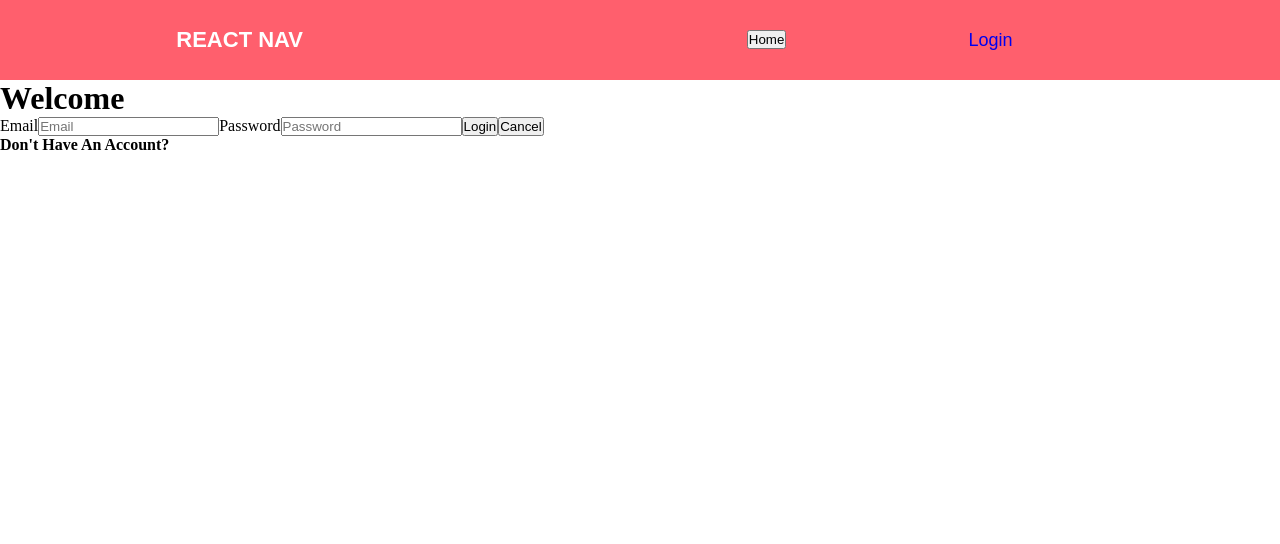
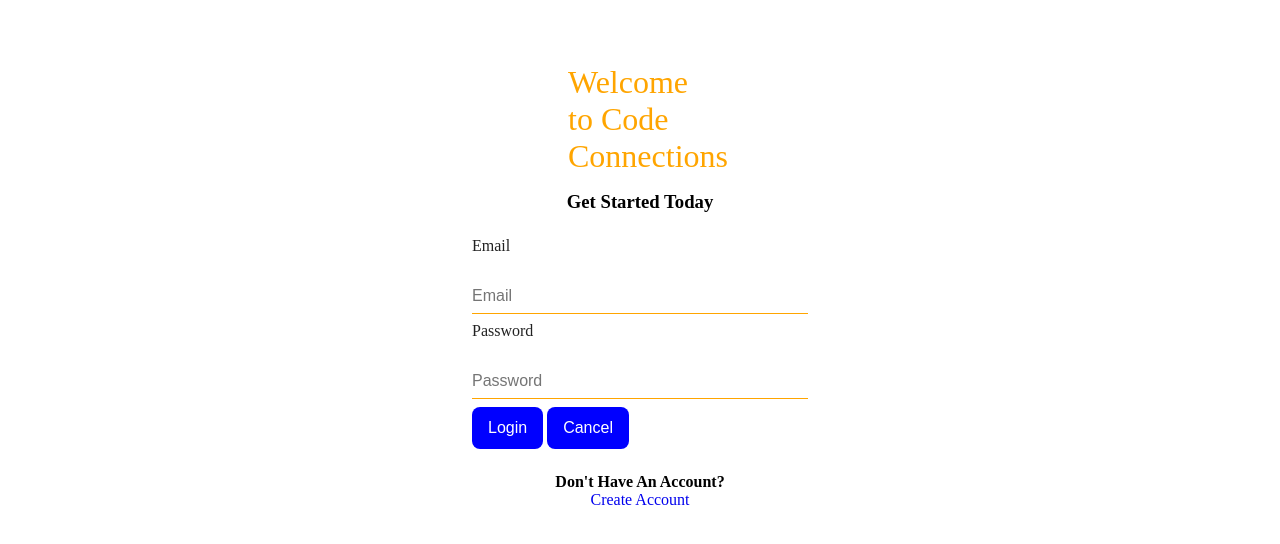
Before and after one commit to erikcorea/fe-final-project, a React (Create React App) app: page / in a window 1280 px wide. Shown: the top 544 px of the page. Built offline with nearby package versions, Linux system fonts and the light colour scheme.

Commit message:
Login css

```diff
--- a/src/App.css
+++ b/src/App.css
@@ -4,6 +4,7 @@
 	box-sizing: border-box;
 }
 
+/* <-------------------------nav bar-----------------------------> */
 li {
 	list-style-type: none;
 }
@@ -18,7 +19,7 @@ nav {
 	min-height: 10vh;
 	align-items: center;
 	font-family: Arial, Helvetica, sans-serif;
-	background-color: #ff5f6d;
+	background-color: #191919;
 	color: white;
 }
 
@@ -37,12 +38,26 @@ nav .nav-links {
 nav .nav-links a {
 	font-size: 18px;
 	font-weight: normal;
-	cursor: pointer;
+  cursor: pointer;
 }
+
+nav .nav-btns{
+  font-size: 18px;
+  font-weight: normal;
+  cursor: pointer;
+  border: none;
+  background: none;
+  color: #fff;
+}
+
 
 
 nav .nav-links a:hover {
 	border-bottom: 1px solid #fff;
+}
+
+nav .nav-btns:hover {
+  border-bottom: 1px solid #fff;
 }
 
 nav .burger {
@@ -62,7 +77,7 @@ nav .burger {
     top: 0;
     left: 0;
     height: 100vh;
-    background-color: #e04956;
+    background-color: #262626;
     padding: 40px;
     width: 40%;
     transform: translateX(-500px);
@@ -83,3 +98,98 @@ nav .burger {
   }
 
 }
+/* <-------------------------nav bar-----------------------------> */
+
+/* <-------------------------login-------------------------------> */
+.login-input, .login-btns {
+	border: none;
+	font-size: 1rem;
+}
+
+.login-btns {
+	background-color: blue;
+	color: #ffffff;
+	padding: 0.75rem 1rem;
+	transition: box-shadow 0.3s ease-in, background-color 0.3s ease-in;
+	border-radius: 8px;
+}
+
+.login-btns + .login-btns {
+	margin-left: 0.25rem;
+}
+
+.login-btns:focus {
+	box-shadow: 0 0 5px#1e90ff;
+	outline: none;
+}
+
+.login-btns:hover {
+	background-color: orange;
+}
+
+#login-form {
+	background-color: white;
+	color: #222222;
+	padding: 1.5rem 2rem;
+	text-align: left;
+}
+
+#login-message {
+	color: orange;
+	font-weight: lighter;
+	margin: 0;
+	padding: 4rem 8rem 1rem;
+	text-align: left;
+}
+
+.login-input {
+	border-bottom: 1px solid orange;
+	display: block;
+	margin: 1.5rem 0 0.5rem;
+	padding: 0.5rem 0;
+	transition: border 0.3s ease-in;
+}
+
+.login-input:focus {
+	border-color: orange;
+	outline: none;
+}
+
+
+.login-input[type='email'],
+.login-input[type='password'] {
+	width: 100%;
+}
+
+.cancel {
+	background-color: orange;
+}
+
+.cancel:focus {
+	box-shadow: 0 0 5px #5f5f5f;
+	outline: none;
+}
+
+.cancel:hover {
+	background-color: orange;
+}
+
+.form-div {
+	color: #ffffff;
+	width: 100%;
+	margin: auto;
+	max-width: 400px;
+	text-align: center;
+}
+
+.invalid,
+.valid {
+	align-items: center;
+	background-color: #ffffff;
+	display: flex;
+	margin: 1rem 0;
+}
+h4, h3 {
+  color: black;
+}
+/* <-------------------------login-------------------------------> */
--- a/src/App.js
+++ b/src/App.js
@@ -3,20 +3,34 @@ import { Route } from 'react-router-dom';
 import Navbar from './components/Navbar';
 import Login from './components/Login';
 import Home from './components/Home';
+import Create from './components/CreateAccount';
 import './App.css';
 
 function App() {
   const [token, setToken] = useState();
   const [refresh, setRefresh] = useState(true);
   return (
-    <div className="App">
-      <Navbar token={token} setToken={setToken} setRefresh={setRefresh} />
-      <main>
-        <Route path='/' exact render={() => <Login setToken={setToken} setRefresh={setRefresh} />} />
-        <Route path='/home' component={Home} />
-      </main>
-    </div>
-  );
+		<div className='App'>
+			<Route
+				path='/home'
+				render={() => (
+					<Navbar token={token} setToken={setToken} setRefresh={setRefresh} />
+				)}
+			/>
+			<main>
+				<Route
+					path='/'
+					exact
+					render={() => <Login setToken={setToken} setRefresh={setRefresh} />}
+				/>
+				<Route
+					path='/home'
+					render={() => <Home refresh={refresh} setRefresh={setRefresh} />}
+				/>
+				<Route path='/create' component={Create} />
+			</main>
+		</div>
+	);
 }
 
 export default App;
--- /dev/null
+++ b/src/components/CreateAccount.js
@@ -0,0 +1,81 @@
+import React, { useState } from 'react';
+import axios from 'axios';
+import { useHistory } from 'react-router-dom';
+import { apiUrl } from '../config';
+
+const CreateAccount = () => {
+    const [regInfo, setRegInfo] = useState({});
+    let history = useHistory();
+
+    function handleChange(event){
+        event.preventDefault();
+        setRegInfo({...regInfo, [event.target.id]: event.target.value});
+    }
+
+    function handleSubmit(event){
+        event.preventDefault();
+        console.log(apiUrl);
+        console.log(regInfo);
+        axios({
+            method: 'POST',
+            url: `${apiUrl}/users/`,
+            data: regInfo,
+            headers: {
+                "Accept": "application/json",
+                "Content-Type": "application/json"
+            }
+        }).catch(console.error);
+        history.push('/');
+    }
+    return (
+			<div>
+				<form onSubmit={handleSubmit}>
+					<input
+						type='text'
+						required
+						id='first_name'
+						placeholder='First Name'
+						onChange={handleChange}
+					/>
+					<input
+						type='text'
+						required
+						id='last_name'
+						placeholder='Last Name'
+						onChange={handleChange}
+					/>
+					<input
+						type='text'
+						required
+						id='username'
+						placeholder='Username'
+						onChange={handleChange}
+					/>
+					<input
+						type='email'
+						required
+						id='email'
+						placeholder='Email'
+						onChange={handleChange}
+					/>
+					<input
+						type='password'
+						required
+						id='password'
+						placeholder='password'
+						onChange={handleChange}
+					/>
+					<input
+						type='password'
+						required
+						id='re_password'
+						placeholder='Retype Password'
+						onChange={handleChange}
+					/>
+					<button type='submit'>Create Account</button>
+				</form>
+			</div>
+		);
+};
+
+export default CreateAccount;
--- a/src/components/Home.js
+++ b/src/components/Home.js
@@ -1,6 +1,7 @@
 import React from 'react';
 
 const Home = () => {
+
     return (
         <div>
             <h1>Home</h1>
--- a/src/components/Login.js
+++ b/src/components/Login.js
@@ -1,5 +1,5 @@
 import React, { useState } from 'react';
-import { useHistory } from 'react-router-dom';
+import { useHistory, Link } from 'react-router-dom';
 import axios from 'axios';
 import { apiUrl } from '../config';
 
@@ -35,30 +35,39 @@ const Login = ({ setToken, setRefresh }) => {
         .catch(console.error);
     }
     return (
-			<div className='form'>
-				<h1>Welcome</h1>
-				<form onSubmit={handleSubmit}>
-					<label htmlFor='email'>Email</label>
+			<div className='form-div'>
+				<h1 id="login-message">Welcome to Code Connections</h1>
+				<h3>Get Started Today</h3>
+				<form id="login-form" onSubmit={handleSubmit}>
+					<label className="login-label" htmlFor='email'>Email</label>
 					<input
+						className='login-input'
 						type='email'
 						placeholder='Email'
 						id='email'
 						onChange={handleChange}
-                        value={loginInfo.email}
-                        name={loginInfo.email}
+						value={loginInfo.email}
+						name={loginInfo.email}
 					/>
-					<label htmlFor='password'>Password</label>
+					<label className="login-label" htmlFor='password'>Password</label>
 					<input
+						className='login-input'
 						type='password'
 						placeholder='Password'
 						id='password'
 						onChange={handleChange}
-                        value={loginInfo.password}
-                        name={loginInfo.password}
+						value={loginInfo.password}
+						name={loginInfo.password}
 					/>
 
-					<button type='submit'>Login</button>
-					<button type='button' onClick={handleCancel} className='cancel'>
+					<button className='login-btns' type='submit'>
+						Login
+					</button>
+					<button
+						type='button'
+						onClick={handleCancel}
+						className='login-btns'
+						id='cancel'>
 						Cancel
 					</button>
 
@@ -71,34 +80,9 @@ const Login = ({ setToken, setRefresh }) => {
 					</p>
 				</form>
 				<h4>Don't Have An Account?</h4>
+				<Link to='/create'>Create Account</Link>
 			</div>
 		);
 };
 
 export default Login;
-
-
-
-// import React from 'react';
-
-// const Login = () => {
-// 	return (
-// 		<div className='form'>
-// 			<h1>Welcome</h1>
-// 			<form>
-// 				<label htmlFor='email'>Email</label>
-// 				<input type='email' placeholder='Email' id='email' />
-// 				<label htmlFor='password'>Password</label>
-// 				<input type='password' placeholder='Password' id='password' />
-
-// 				<button type='submit'>Login</button>
-// 				<button type='button' className='cancel'>
-// 					Cancel
-// 				</button>
-// 			</form>
-// 			<h4>Don't Have An Account?</h4>
-// 		</div>
-// 	);
-// };
-
-// export default Login;
--- a/src/components/Navbar.js
+++ b/src/components/Navbar.js
@@ -1,12 +1,14 @@
+import Axios from 'axios';
 import React, { useState } from 'react';
 import { Link, useHistory } from 'react-router-dom';
 
 const Navbar = ({ token, setToken, setRefresh }) => {
 	let history = useHistory();
 	const [open, setOpen] = useState(false);
-	// const [show, setShow] = useState(false);
-	// const handleClose = () => setShow(false);
-	// const handleShow = () => setShow(true);
+
+	const [show, setShow] = useState(false);
+	const handleClose = () => setShow(false);
+	const handleShow = () => setShow(true);
 
 	function logout() {
 		localStorage.clear();
@@ -19,23 +21,39 @@ const Navbar = ({ token, setToken, setRefresh }) => {
 		setRefresh(true);
 	}
 
+
+	// Axios({
+	// 	method: "POST",
+	// 	url: `${apiUrl}/posts/`,
+	// 	headers: {
+	// 		"Authorization" : `Token ${token}`
+	// 	}
+	// })
+
     return (
 			<div>
 				<nav>
-					<div className='logo'>React Nav</div>
+					<div className='logo'>Code Connections</div>
 					<ul
 						className='nav-links'
 						style={{ transform: open ? 'translateX(0px)' : '' }}>
 						<li>
-							<button onClick={home}>Home</button>
+							<button className='nav-btns' onClick={home}>
+								Home
+							</button>
+						</li>
+						<li>
+							<button className='nav-btns' onClick={handleShow}>Create Post</button>
 						</li>
 						{token ? (
 							<li>
-								<button onClick={logout}>Logout</button>
+								<button className='nav-btns' onClick={logout}>
+									Logout
+								</button>
 							</li>
 						) : (
 							<li>
-								<Link to='/'>Login</Link>
+								<Link to='/' className="nav-btns">Login</Link>
 							</li>
 						)}
 					</ul>
```
Also changed, not shown: 1 other file (tests, documents, lock files or other folders).
